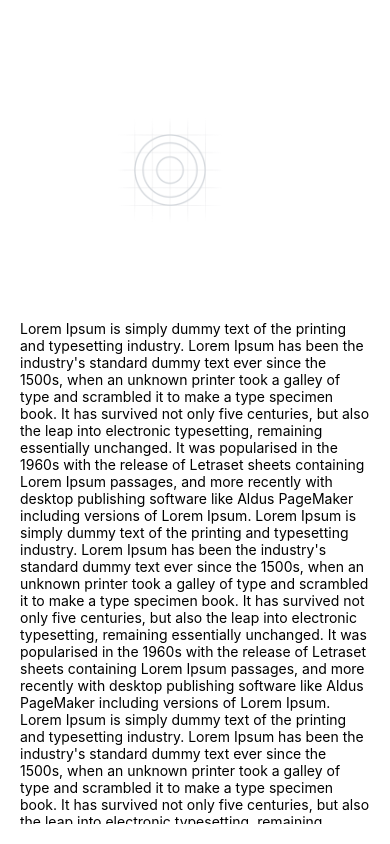
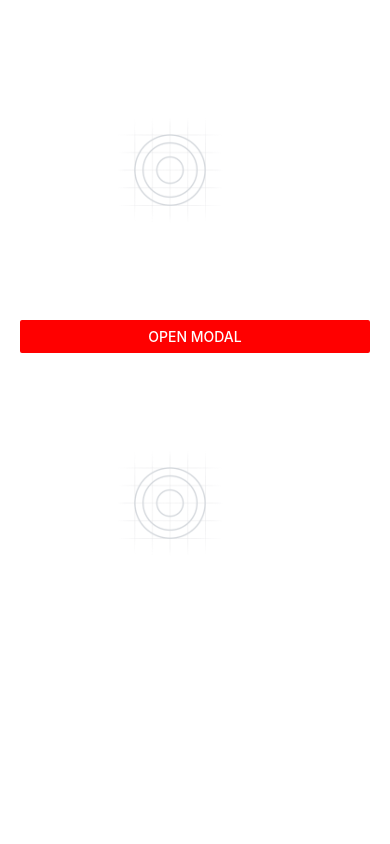
Before and after one commit to jeffbonson/CoreComponents, a React Native app: screen / in a window 390 px wide. Built offline with nearby package versions, Linux system fonts and the light colour scheme.

Commit message:
Adding a modal box

```diff
--- a/App.js
+++ b/App.js
@@ -1,24 +1,35 @@
 import { StatusBar } from 'expo-status-bar';
-import { StyleSheet, Text, View, Image, ScrollView, Button, Pressable } from 'react-native';
+import { useState } from 'react';
+import { StyleSheet, Text, View, Image, ScrollView, Button, Pressable, Modal } from 'react-native';
 const logo = require("./assets/splash.png");
 
 export default function App() {
+  const [data, setData] = useState({
+    modal: false,
+  })
   return (
     <View style={styles.container}>
       <ScrollView>
         <Pressable onPress={() => alert('image pressed')}>
           <Image source={logo} style={{width: 300, height: 300}}/>
         </Pressable>
-        <Pressable onPress={() => alert('text pressed')}>
-          <Text>
+        <Button title="Open modal" onPress={() => setData({...data, modal: true})} color="red"/>
+        <Image source={logo} style={{width: 300, height: 300}}/>
+      </ScrollView>
+      <Modal
+        visible={data.modal}
+        style={{flex:1, backgroundColor: "lightblue", padding: 20}}
+        onRequestClose={() => setData({...data, modal: false})}
+        animationType='slide'
+        presentationStyle='formSheet'
+      >
+        <Text>
             Lorem Ipsum is simply dummy text of the printing and typesetting industry. Lorem Ipsum has been the industry's standard dummy text ever since the 1500s, when an unknown printer took a galley of type and scrambled it to make a type specimen book. It has survived not only five centuries, but also the leap into electronic typesetting, remaining essentially unchanged. It was popularised in the 1960s with the release of Letraset sheets containing Lorem Ipsum passages, and more recently with desktop publishing software like Aldus PageMaker including versions of Lorem Ipsum.
             Lorem Ipsum is simply dummy text of the printing and typesetting industry. Lorem Ipsum has been the industry's standard dummy text ever since the 1500s, when an unknown printer took a galley of type and scrambled it to make a type specimen book. It has survived not only five centuries, but also the leap into electronic typesetting, remaining essentially unchanged. It was popularised in the 1960s with the release of Letraset sheets containing Lorem Ipsum passages, and more recently with desktop publishing software like Aldus PageMaker including versions of Lorem Ipsum.
             Lorem Ipsum is simply dummy text of the printing and typesetting industry. Lorem Ipsum has been the industry's standard dummy text ever since the 1500s, when an unknown printer took a galley of type and scrambled it to make a type specimen book. It has survived not only five centuries, but also the leap into electronic typesetting, remaining essentially unchanged. It was popularised in the 1960s with the release of Letraset sheets containing Lorem Ipsum passages, and more recently with desktop publishing software like Aldus PageMaker including versions of Lorem Ipsum.
           </Text>
-        </Pressable>
-        <Button title="Press" onPress={() => alert('pressed')} color="red" disabled/>
-        <Image source={logo} style={{width: 300, height: 300}}/>
-      </ScrollView>
+          <Button title="Close" onPress={() => setData({...data, modal: false})} />
+      </Modal>
     </View>
   );
 }
```
Also changed, not shown: 2 other files (tests, documents, lock files or other folders).
